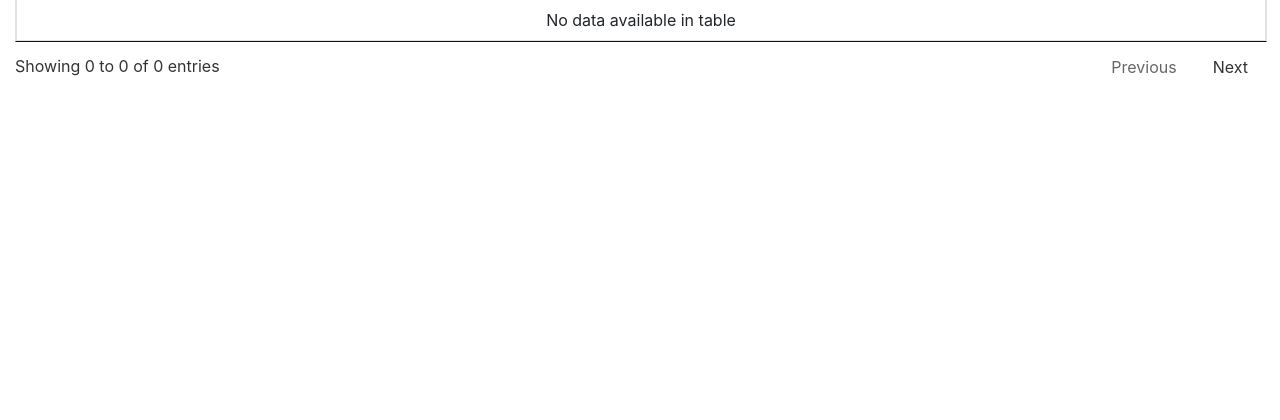
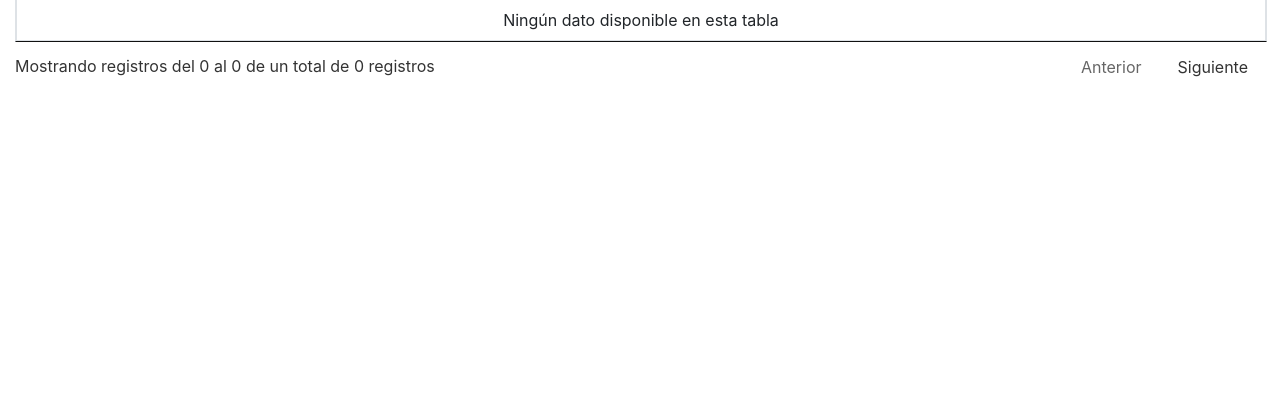
Before and after one commit to santiagoWilli/comicWebStore, a Symfony app: template templates/admin/comics.html.twig in a window 1280 px wide. Shown: the part 334-754 px from the top of the page. Run offline with Twig, Linux system fonts and the light colour scheme; the template is opened without the code that fills it, so the values that code supplies are empty; some libraries are stand-ins or nearby versions.

Commit message:
Final de jornada 28m

```diff
--- a/templates/admin/comics.html.twig
+++ b/templates/admin/comics.html.twig
@@ -62,6 +62,28 @@
     <script>
         $(document).ready( function () {
             $('#table_dataTable').DataTable({
+                language: {
+                    processing:     "Procesando...",
+                    search:         "Buscar:",
+                    lengthMenu:    "Mostrar _MENU_ registros",
+                    info:           "Mostrando registros del _START_ al _END_ de un total de _TOTAL_ registros",
+                    infoEmpty:      "Mostrando registros del 0 al 0 de un total de 0 registros",
+                    infoFiltered:   "(filtrado de un total de _MAX_ registros)",
+                    infoPostFix:    "",
+                    loadingRecords: "Cargando...",
+                    zeroRecords:    "No se encontraron resultados",
+                    emptyTable:     "Ningún dato disponible en esta tabla",
+                    paginate: {
+                        first:      "Primero",
+                        previous:   "Anterior",
+                        next:       "Siguiente",
+                        last:       "Último"
+                    },
+                    aria: {
+                        sortAscending:  ": Activar para ordenar la columna de manera ascendente",
+                        sortDescending: ": Activar para ordenar la columna de manera descendente"
+                    }
+                }
             });
         });
 
```
Also changed, not shown: assets/css/DataTables-1.10.20/images/sort_asc.png (added), assets/css/DataTables-1.10.20/images/sort_asc_disabled.png (added), assets/css/DataTables-1.10.20/images/sort_both.png (added), assets/css/DataTables-1.10.20/images/sort_desc.png (added), assets/css/DataTables-1.10.20/images/sort_desc_disabled.png (added).
